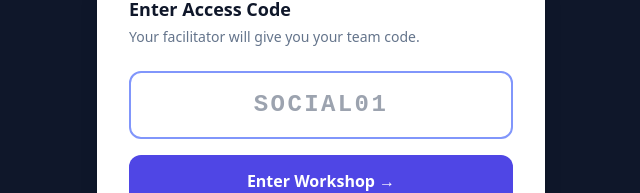
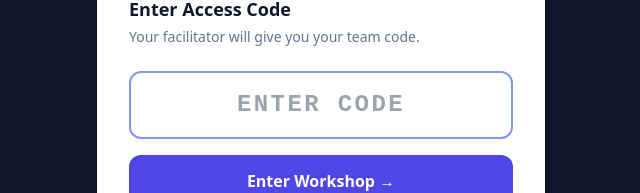
Before and after one commit to juliandowning/bm7621-social-workshop, a React (Vite) app: page / in a window 1280 px wide. Shown: the part 343-536 px from the top of the page, without its empty margins (319-959 px from the left). Built offline with nearby package versions, Linux system fonts and the light colour scheme.

Commit message:
Add files via upload

```diff
--- a/src/components/layout/SetupScreen.tsx
+++ b/src/components/layout/SetupScreen.tsx
@@ -132,7 +132,7 @@ export function SetupScreen({ onComplete, onFacilitator }: SetupScreenProps) {
     const updatedMembers = [captain]
     const updatedTeam: Team = { ...selectedTeam, name: agencyName.trim(), members: updatedMembers }
     setTeam(updatedTeam, false)
-    if (!selectedTeam.id.startsWith('demo-')) await updateTeamMembers(selectedTeam.id, updatedMembers)
+    if (!selectedTeam.id.startsWith('demo-')) await updateTeamMembers(selectedTeam.id, updatedMembers, agencyName.trim())
     onComplete(1)
   }
 
@@ -154,7 +154,7 @@ export function SetupScreen({ onComplete, onFacilitator }: SetupScreenProps) {
               <p className="text-sm text-slate-500 mb-6">Your facilitator will give you your team code.</p>
               <input type="text" autoFocus
                 className="w-full border-2 border-slate-200 rounded-xl px-4 py-4 text-center text-2xl font-mono font-bold uppercase tracking-widest outline-none focus:border-brand-400 mb-4"
-                placeholder="SOCIAL01" value={code}
+                placeholder="Enter Code" value={code}
                 onChange={e => setCode(e.target.value.toUpperCase())}
                 onKeyDown={e => e.key === 'Enter' && handleCode()} maxLength={10} />
               {error && <div className="bg-red-50 border border-red-200 text-red-700 text-sm rounded-xl px-4 py-3 mb-4">{error}</div>}
@@ -210,8 +210,7 @@ export function SetupScreen({ onComplete, onFacilitator }: SetupScreenProps) {
                 onClick={handleNewMember} disabled={!memberName.trim()}>
                 Join as Team Member →
               </button>
-              <button className="w-full mt-2 text-xs text-slate-400 hover:text-slate-600 py-1"
-                onClick={() => setStep('returning_or_new')}>← Back</button>
+              <p className="text-sm text-slate-500 mt-3 text-center">Joining as a <strong>Team Member</strong> — your team captain has already set up the agency.</p>
             </div>
           )}
 
```
